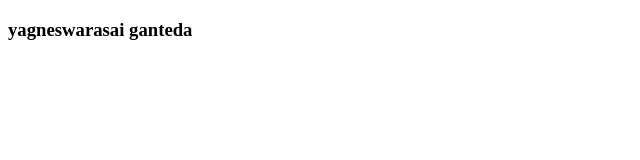
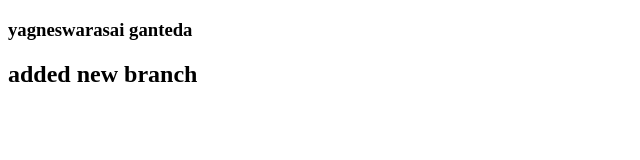
Before and after one commit to Yagneswarasaicode/check, a plain HTML site: page home.html in a window 1280 px wide. Shown: the whole page, without its empty margins (0-640 px from the left). Drawn offline with Linux system fonts and the light colour scheme.

Commit message:
add new tag branch

```diff
--- a/home.html
+++ b/home.html
@@ -7,5 +7,6 @@
 </head>
 <body>
     <h3> yagneswarasai ganteda</h3>
+    <h2> added new branch</h2>
 </body>
 </html>
```
